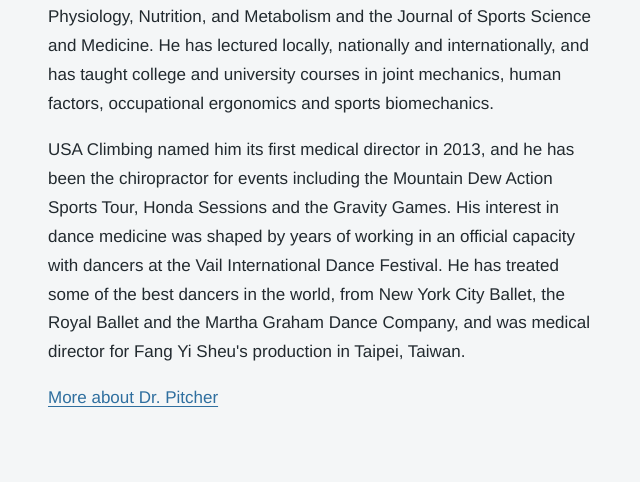
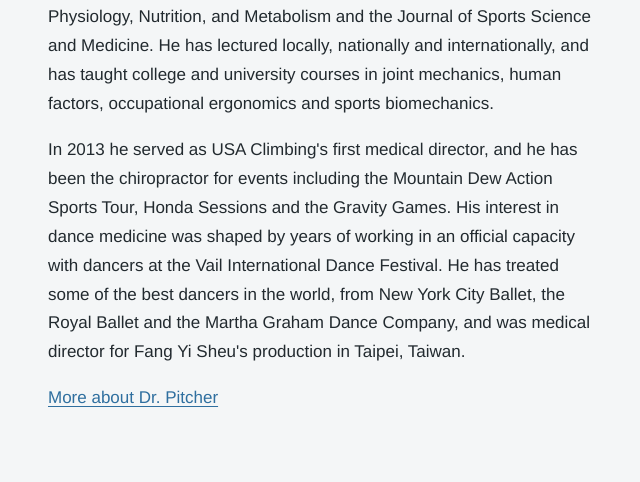
Before and after one commit to funky-monk-tech/markjpitcher-site, an Astro site: page / in a window 1280 px wide. Shown: the part 2100-2582 px from the top of the page, 624-1264 px from the left. Built offline with nearby package versions, Linux system fonts and the light colour scheme; Astro itself is replaced by a stand-in of ours.

Commit message:
Home bio keeps the reworded climbing sentence
Co-Authored-By: Claude Opus 5.5 <noreply@anthropic.com>
Claude-Session: https://claude.ai/code/session_01QmrtiRN6sTWcyYRSJhdYaH

```diff
--- a/src/pages/index.astro
+++ b/src/pages/index.astro
@@ -57,7 +57,7 @@ import { site, href, img, media } from '../data/site.js';
         <h2>Mark J. Pitcher, DC, MSc, CCSP</h2>
         <p>Dr. Mark Pitcher is a board-certified sports chiropractor and exercise physiologist in Vail, Colorado. In almost 30 years of chiropractic practice he has learned from some of the best in rehabilitative medicine. He treats patients on and off the field, and athletes at every level: high school and college athletes, weekend warriors, and Olympic and professional athletes.</p>
         <p>Mark holds a Master of Science in exercise physiology from Memorial University of Newfoundland, where his research focused on applied muscle physiology in the lumbar spine, and he has published in Applied Physiology, Nutrition, and Metabolism and the Journal of Sports Science and Medicine. He has lectured locally, nationally and internationally, and has taught college and university courses in joint mechanics, human factors, occupational ergonomics and sports biomechanics.</p>
-        <p>USA Climbing named him its first medical director in 2013, and he has been the chiropractor for events including the Mountain Dew Action Sports Tour, Honda Sessions and the Gravity Games. His interest in dance medicine was shaped by years of working in an official capacity with dancers at the Vail International Dance Festival. He has treated some of the best dancers in the world, from New York City Ballet, the Royal Ballet and the Martha Graham Dance Company, and was medical director for Fang Yi Sheu's production in Taipei, Taiwan.</p>
+        <p>In 2013 he served as USA Climbing's first medical director, and he has been the chiropractor for events including the Mountain Dew Action Sports Tour, Honda Sessions and the Gravity Games. His interest in dance medicine was shaped by years of working in an official capacity with dancers at the Vail International Dance Festival. He has treated some of the best dancers in the world, from New York City Ballet, the Royal Ballet and the Martha Graham Dance Company, and was medical director for Fang Yi Sheu's production in Taipei, Taiwan.</p>
         <p><a href={href('/about/')}>More about Dr. Pitcher</a></p>
       </div>
       <div>
```
